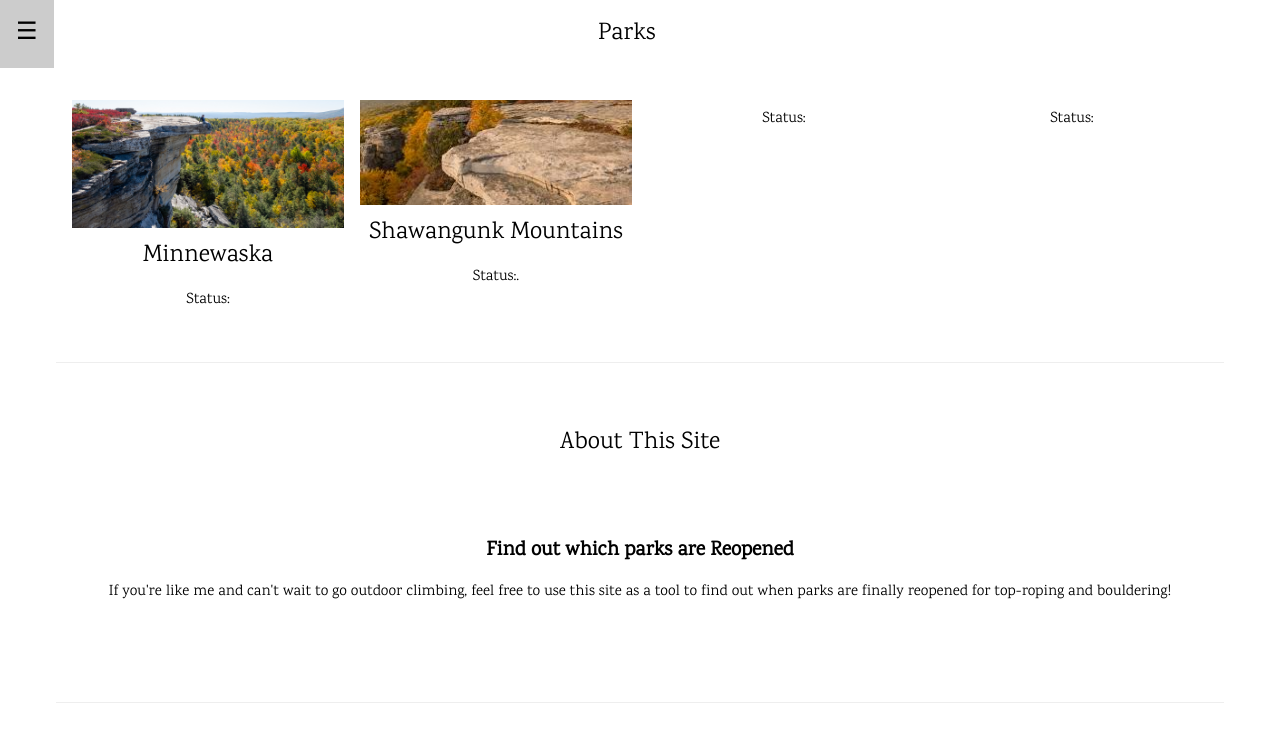
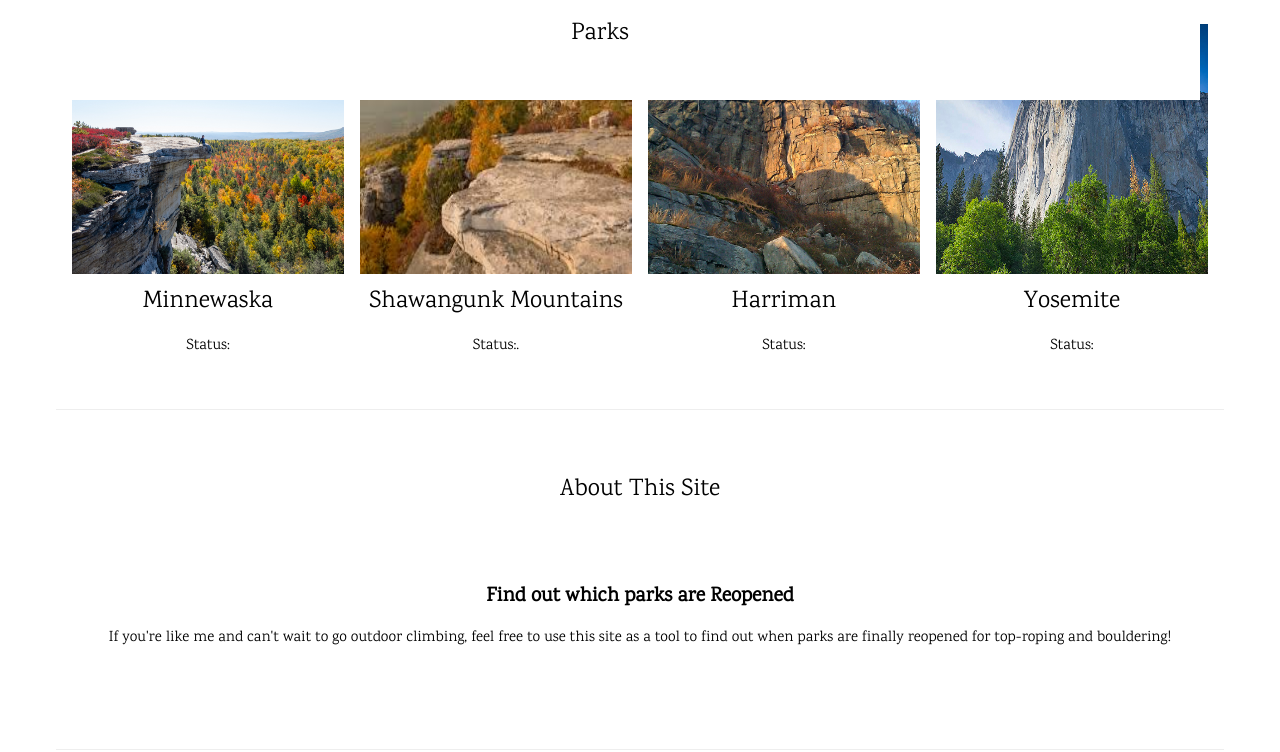
Before and after one commit to h2o-r4in/Climb_Scrape, a plain HTML site: page index.html in a window 1280 px wide. Shown: the top 752 px of the page. Drawn offline with nearby package versions, Linux system fonts and the light colour scheme.

Commit message:
updated index.html and added 2 images

```diff
--- a/index.html
+++ b/index.html
@@ -12,10 +12,14 @@
 <body>
 
 
+
+
+
+
 <!-- Top menu -->
 <div class="w3-top">
   <div class="w3-white w3-xlarge" style="max-width:1200px;height:100px">
-    <div class="w3-button w3-padding-16 w3-left" onclick="w3_open()">☰</div>
+
 
     <div class="w3-center w3-padding-16">Parks</div>
   </div>
@@ -27,23 +31,23 @@
   <!-- First Photo Grid-->
   <div class="w3-row-padding w3-padding-16 w3-center" id="food">
     <div class="w3-quarter">
-      <img src="images/minnewaska.jpeg" alt="Sandwich" style="width:100%">
+      <img src="images/minnewaska.jpeg" alt="minenewaska" style="width:100%; height: 250px">
       <h3>Minnewaska</h3>
       <p>Status:</p>
     </div>
     <div class="w3-quarter">
-      <img src="images/gunks.jpeg" alt="Steak" style="width:100%">
+      <img src="images/gunks.jpeg" alt="Shawangunks" style="width:100%; height:250px">
       <h3>Shawangunk Mountains </h3>
       <p>Status:.</p>
     </div>
     <div class="w3-quarter">
-      <img src="/w3images/cherries.jpg" alt="Cherries" style="width:100%">
-      <h3>Park #3</h3>
+      <img src="images/harriman.jpg" alt="harriman state park powerlinez" style="width:100%; height: 250px">
+      <h3>Harriman</h3>
       <p>Status:</p>
     </div>
     <div class="w3-quarter">
-      <img src="/w3images/wine.jpg" alt="Pasta and Wine" style="width:100%">
-      <h3>Park #4</h3>
+      <img src="images/yosemite.jpg" alt="yosemite el capitan" style="width:100%; height:250px">
+      <h3>Yosemite</h3>
       <p>Status:</p>
     </div>
   </div>
```
Also changed, not shown: images/harriman.jpg (added), images/yosemite.jpg (added).
